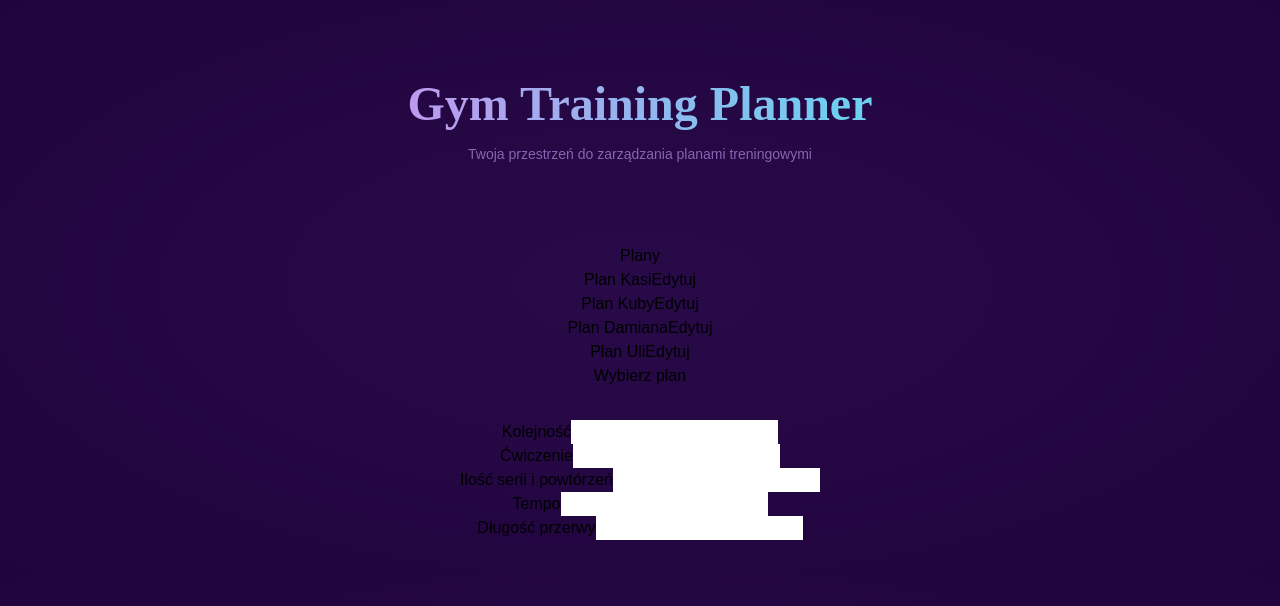
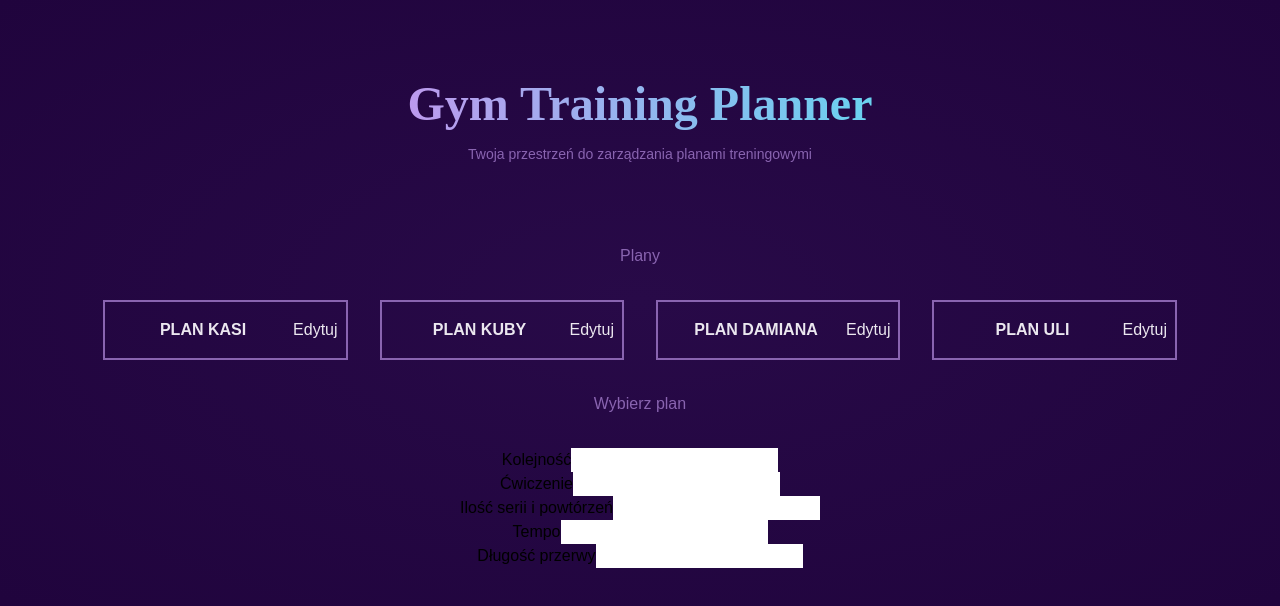
Before and after one commit to kajzerkasia/GymTrainingPlannerRemasteredFront, a React (Vite) app: page / in a window 1280 px wide. Shown: the top 606 px of the page. Built offline with nearby package versions, Linux system fonts and the light colour scheme.

Commit message:
Added TailwindCSS classes to Plans.jsx, EditButton.jsx, TabButton.jsx and Tabs.jsx, added more color variables to tailwind.config.js

```diff
--- a/src/components/EditButton/EditButton.jsx
+++ b/src/components/EditButton/EditButton.jsx
@@ -13,14 +13,14 @@ const EditButton = ({initialName}) => {
         setContentName(event.target.value);
     }
 
-    let editableContentName = <span className='content-name'>{contentName}</span>
+    let editableContentName = <button className='inline-block w-40 text-base text-almost-white uppercase m-0 p-2 rounded text-ellipsis text-center hover:bg-violet'>{contentName}</button>
 
     if (isEditing) {
-        editableContentName = <input type="text" required value={contentName} onChange={handleChange}/>;
+        editableContentName = <input type="text" required value={contentName} onChange={handleChange} className="text-base w-40 border-none p-2 animate-pulse bg-violet text-center uppercase"/>;
     }
     return (
         <li>
-             <span className="content">
+             <span className="border-2 border-transparent py-2 px-2 rounded font-bold">
                 {editableContentName}
             </span>
             <button className="edit-button" onClick={handleEditClick}>{isEditing ? 'Zapisz' : 'Edytuj'}</button>
--- a/src/components/Plans/Plans.jsx
+++ b/src/components/Plans/Plans.jsx
@@ -16,13 +16,14 @@ const Plans = () => {
 
     return (
         <Card>
-            <Section id="plans" className="plans-buttons" title="Plany">
+            <Section className="flex flex-col text-violet" title="Plany">
                 <Tabs
+                    className="flex flex-wrap justify-center list-none py-8 m-0 gap-8"
                     buttons={
                     <>
                         {PLANS.map((plan) => (
                             <TabButton
-                                className="plans-buttons"
+                                className="text-almost-white border-solid border-2 border-violet py-2 px-2"
                                 key={plan.title}
                                 {...plan}
                                 isSelected={selectedPlan === `${plan.title}`}
--- a/src/components/TabButton/TabButton.jsx
+++ b/src/components/TabButton/TabButton.jsx
@@ -1,8 +1,12 @@
 import React from 'react';
 
 const TabButton = ({children, isSelected, ...props}) => {
+    let active = "bg-darker-violet text-almost-white"
+    // background-color: #673599;
+    // color: #ebe7ef;
+
     return (
-            <div className={isSelected ? 'active' : ''} {...props}>
+            <div className={`isSelected ? ${active} : ''`} {...props}>
                 {children}
             </div>
     );
--- a/src/components/Tabs/Tabs.jsx
+++ b/src/components/Tabs/Tabs.jsx
@@ -1,9 +1,9 @@
 import React from 'react';
 
-const Tabs = ({ children, buttons, ButtonsContainer = 'ul' }) => {
+const Tabs = ({ children, buttons, ButtonsContainer = 'ul', ...props}) => {
     return (
         <>
-            <ButtonsContainer>
+            <ButtonsContainer {...props}>
                 {buttons}
             </ButtonsContainer>
             {children && children}
--- a/tailwind.config.js
+++ b/tailwind.config.js
@@ -13,7 +13,9 @@ export default {
       colors: {
         'pink': '#ff6dec',
         'cyan': '#27fff1',
-        'violet': '#8964b0'
+        'violet': '#8964b0',
+        'darker-violet': '#673599',
+        'almost-white': '#ebe7ef',
       },
     },
 
```
